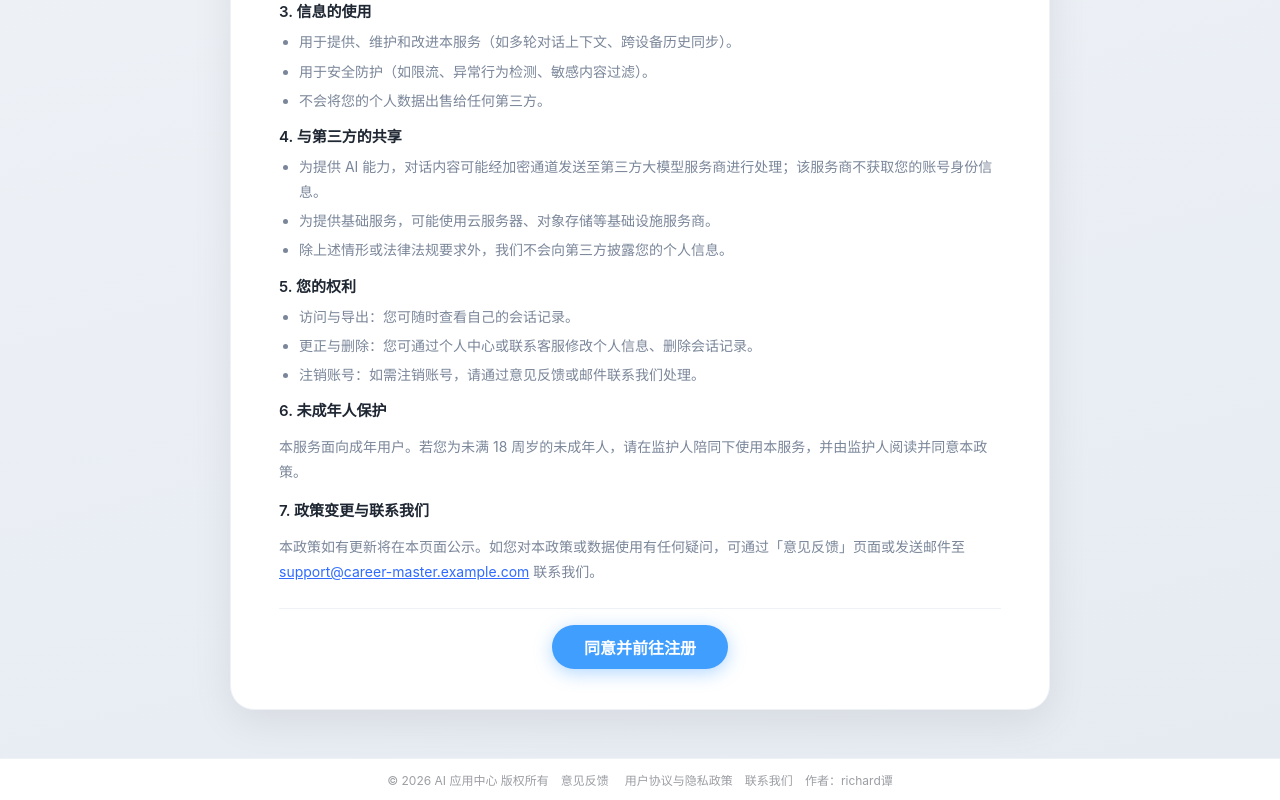
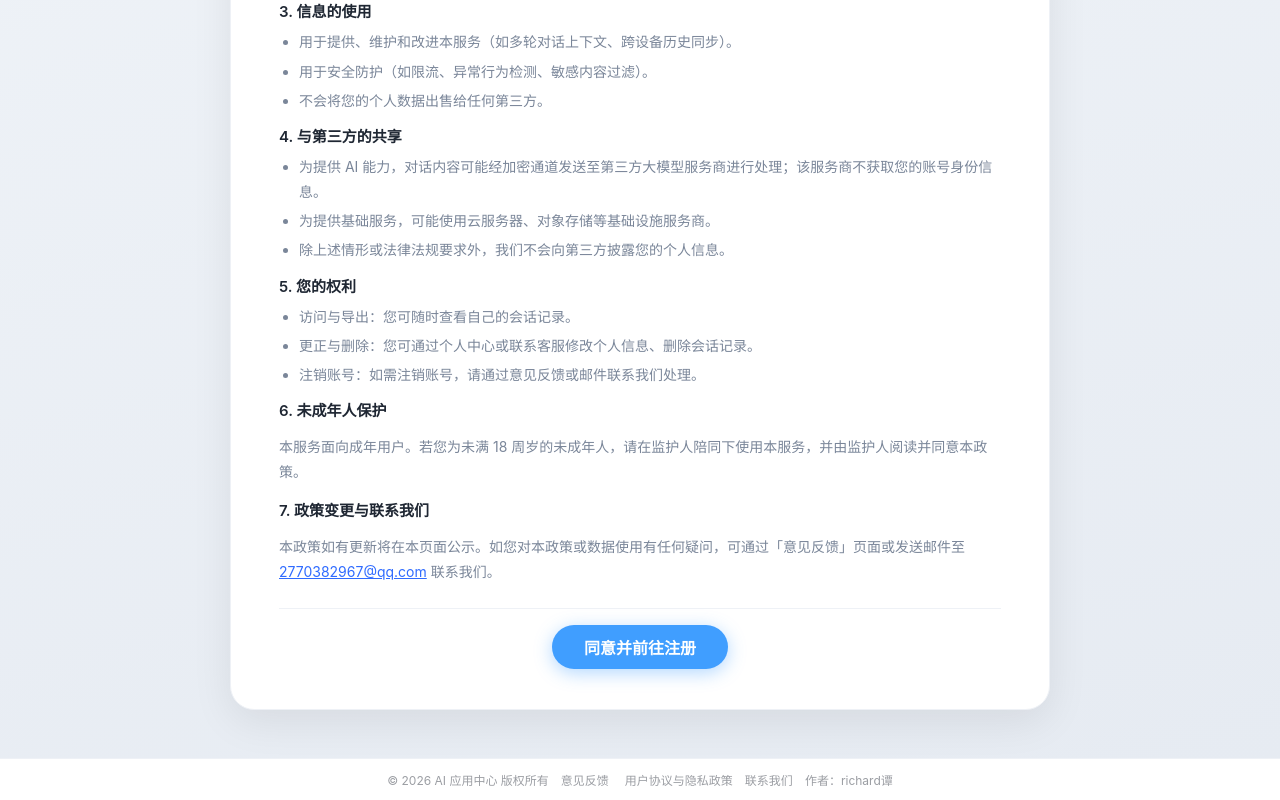
Before and after one commit to trc667/my_career_agent, a Vue app in the folder ai-love-master-web/: page /agreement in a window 1280 px wide. Shown: the part 1317-2117 px from the top of the page. Built offline with nearby package versions, Linux system fonts and the light colour scheme; no server answers.

Commit message:
docs(agreement): 隐私政策联系邮箱替换为 2770382967@qq.com

```diff
--- a/ai-love-master-web/src/views/AgreementView.vue
+++ b/ai-love-master-web/src/views/AgreementView.vue
@@ -104,7 +104,7 @@
         <h3>7. 政策变更与联系我们</h3>
         <p>
           本政策如有更新将在本页面公示。如您对本政策或数据使用有任何疑问，可通过「意见反馈」页面或发送邮件至
-          <a href="mailto:support@career-master.example.com">support@career-master.example.com</a> 联系我们。
+          <a href="mailto:2770382967@qq.com">2770382967@qq.com</a> 联系我们。
         </p>
       </section>
 
```
